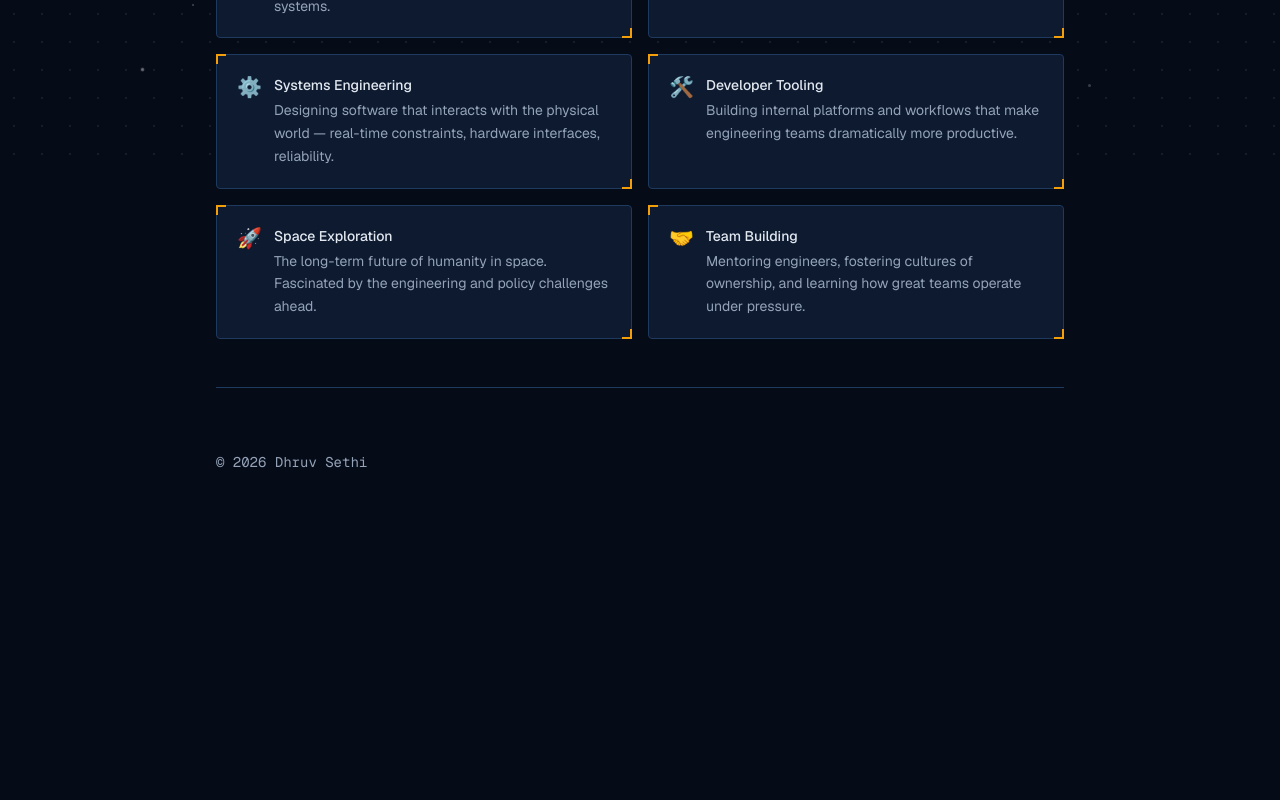
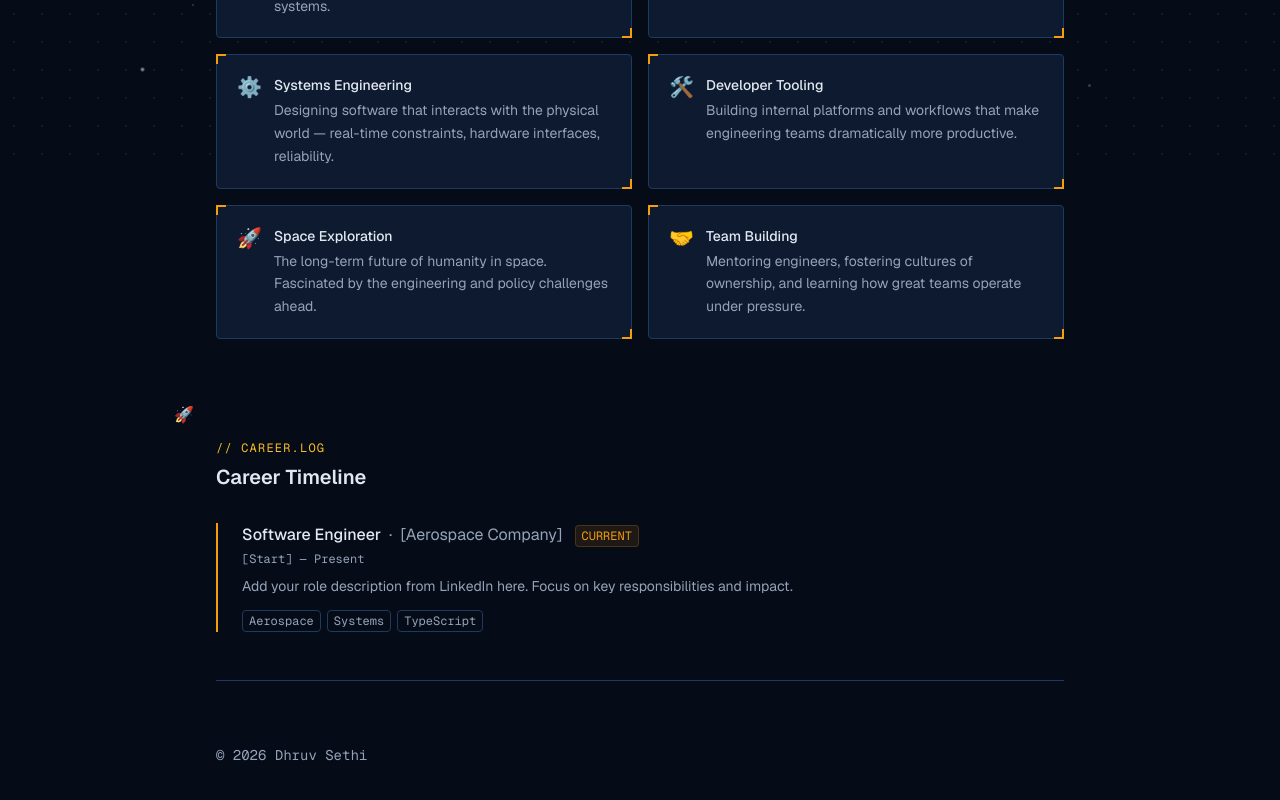
Before and after one commit to dhruvsethi227/dhruv-personal-portfolio, a Next.js app: page /about in a window 1280 px wide. Shown: the part 644-1444 px from the top of the page. Before the commit the page ends 1196 px from the top, so only its background shows below. Built offline with nearby package versions, Linux system fonts and the light colour scheme.

Commit message:
moved sections around

```diff
--- a/app/about/page.tsx
+++ b/app/about/page.tsx
@@ -1,6 +1,7 @@
 import PageShell from '../components/PageShell';
 import SectionHeader from '../components/SectionHeader';
 import PanelCard from '../components/PanelCard';
+import CareerTimeline from '../components/CareerTimeline';
 import { aboutData } from '../data/about';
 
 export default function AboutPage() {
@@ -43,6 +44,8 @@ export default function AboutPage() {
         </div>
       </section>
 
+      <CareerTimeline />
+
       <footer className="pt-16 border-t border-border-panel text-text-secondary text-sm font-mono">
         © {new Date().getFullYear()} Dhruv Sethi
       </footer>
--- a/app/components/AskDhruv.tsx
+++ b/app/components/AskDhruv.tsx
@@ -66,7 +66,9 @@ export default function AskDhruv() {
 
   return (
     <section className="py-16">
-      <SectionHeader telemetry="// ASK.DHRUV" title="Ask Me Anything" />
+      <div className="text-center">
+        <SectionHeader telemetry="// ASK.DHRUV" title="Ask Me Anything" />
+      </div>
       <PanelCard>
         {/* Suggested question chips */}
         <div className="flex flex-wrap gap-2 mb-5">
--- a/app/components/HeroSection.tsx
+++ b/app/components/HeroSection.tsx
@@ -47,7 +47,7 @@ export default function HeroSection() {
       </motion.h1>
 
       <motion.p variants={item} className="mt-4 text-xl text-accent font-mono">
-        <TypewriterText text="Software Engineer · Aerospace" delay={600} />
+        <TypewriterText text="Software Engineer · Los Angeles, CA" delay={600} />
       </motion.p>
 
       <motion.p
--- a/app/page.tsx
+++ b/app/page.tsx
@@ -1,13 +1,11 @@
 import PageShell from './components/PageShell';
 import HeroSection from './components/HeroSection';
-import CareerTimeline from './components/CareerTimeline';
 import AskDhruv from './components/AskDhruv';
 
 export default function Home() {
   return (
     <PageShell>
       <HeroSection />
-      <CareerTimeline />
       <AskDhruv />
       <footer className="pt-16 border-t border-border-panel text-text-secondary text-sm font-mono">
         © {new Date().getFullYear()} Dhruv Sethi
```
